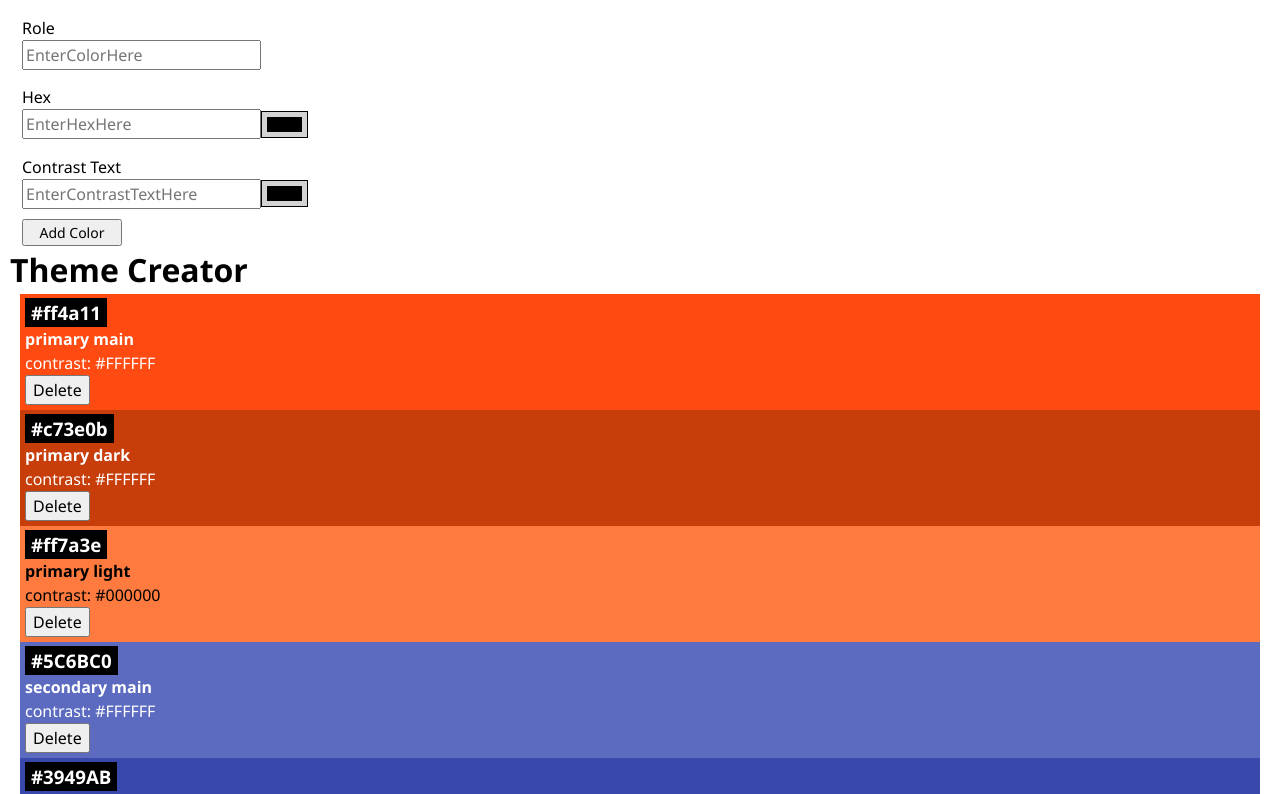
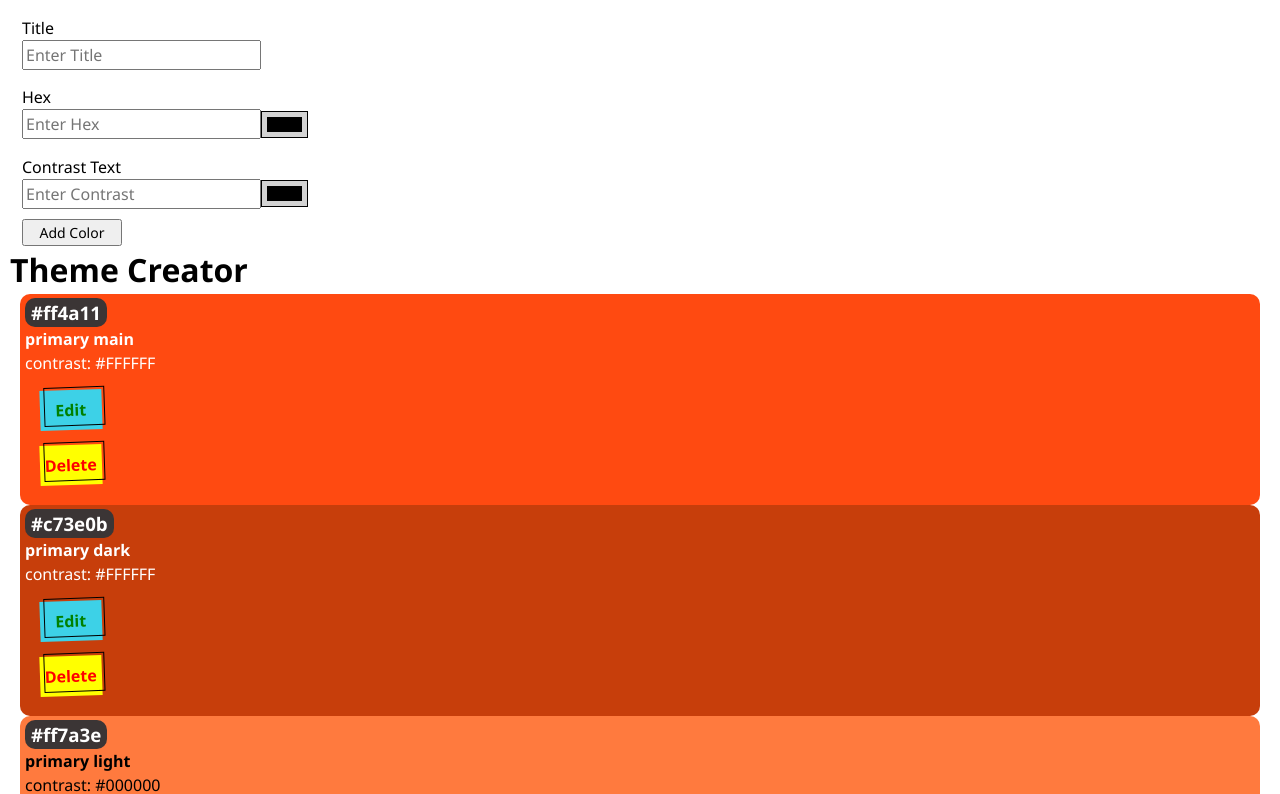
Before and after one commit to JohannMerck/recap-4, a React (Vite) app: page / in a window 1280 px wide. Shown: the top 794 px of the page. Built offline with nearby package versions, Linux system fonts and the light colour scheme.

Commit message:
editedButtons

```diff
--- /dev/null
+++ b/src/Components/Buttons/StyledButton.js
@@ -0,0 +1,54 @@
+import styled from "styled-components";
+
+export const StyledButton = styled.button`
+  background-color: #3dd1e7;
+  border: 0 solid #e5e7eb;
+  box-sizing: border-box;
+  color: green;
+  margin: 15px;
+  display: flex;
+  font-family: ui-sans-serif, system-ui, -apple-system, system-ui, "Segoe UI",
+    Roboto, "Helvetica Neue", Arial, "Noto Sans", sans-serif,
+    "Apple Color Emoji", "Segoe UI Emoji", "Segoe UI Symbol", "Noto Color Emoji";
+  font-size: 1rem;
+  font-weight: 700;
+  justify-content: center;
+  line-height: 1rem;
+  padding: 0.75rem 1.65rem;
+  position: relative;
+  text-align: center;
+  text-decoration: none #000000 solid;
+  text-decoration-thickness: auto;
+  width: 5%;
+  max-width: 460px;
+  position: relative;
+  cursor: pointer;
+  transform: rotate(-2deg);
+  user-select: none;
+  -webkit-user-select: none;
+  touch-action: manipulation;
+
+  &:focus {
+    outline: 0;
+  }
+
+  &:after {
+    content: "";
+    position: absolute;
+    border: 1px solid #000000;
+    bottom: 4px;
+    left: 4px;
+    width: calc(100% - 1px);
+    height: calc(100% - 1px);
+  }
+
+  &:hover:after {
+    bottom: 2px;
+    left: 2px;
+  }
+`;
+
+export const StyledDeleteButton = styled(StyledButton)`
+  background-color: yellow;
+  color: red;
+`;
--- a/src/Components/Color/Color.css
+++ b/src/Components/Color/Color.css
@@ -1,11 +1,13 @@
 .color-card {
   margin: 0px 10px;
   padding: 5px;
+  border-radius: 10px;
 }
 
 .color-card-confirmed {
   display: inline;
   padding: 2px 6px;
-  background: black;
+  background: rgb(59, 53, 53);
   color: white;
+  border-radius: 10px;
 }
--- a/src/Components/Color/Color.jsx
+++ b/src/Components/Color/Color.jsx
@@ -1,5 +1,7 @@
 import { useState } from "react";
 import "./Color.css";
+import { StyledButton } from "../Buttons/StyledButton";
+import { StyledDeleteButton } from "../Buttons/StyledButton";
 
 export default function Color({ color, onDelete }) {
   const [deleteVisible, setDeleteVisible] = useState(false);
@@ -18,11 +20,12 @@ export default function Color({ color, onDelete }) {
       <h3 className="color-card-confirmed">{color.hex}</h3>
       <h4>{color.role}</h4>
       <p>contrast: {color.contrastText}</p>
+      <StyledButton>Edit</StyledButton>
       {!deleteVisible ? (
-        <button onClick={toggleDelete}>Delete</button>
+        <StyledDeleteButton onClick={toggleDelete}>Delete</StyledDeleteButton>
       ) : (
         <div>
-          <p className="color-card-confirmed">Confirmed?</p>
+          <p className="color-card-confirmed">Are you sure?</p>
           <button onClick={toggleDelete}>Cancel</button>
           <button
             onClick={() => {
--- a/src/Components/ColorForm/ColorForm.jsx
+++ b/src/Components/ColorForm/ColorForm.jsx
@@ -70,8 +70,8 @@ export function ColorForm({ handleSubmit }) {
   return (
     <StyledForm $inputColor={$inputColor} onSubmit={onSubmit}>
       <fieldset>
-        <label htmlFor="role">Role</label>
-        <input name="role" placeholder="EnterColorHere" />
+        <label htmlFor="role">Title</label>
+        <input name="role" placeholder="Enter Title" />
       </fieldset>
       <fieldset>
         <label htmlFor="hex">Hex</label>
@@ -79,7 +79,7 @@ export function ColorForm({ handleSubmit }) {
           <input
             onChange={handleInput}
             name="hex"
-            placeholder="EnterHexHere"
+            placeholder="Enter Hex"
             value={$inputColor.hex}
           />
           <div className="outerDiv">
@@ -93,7 +93,7 @@ export function ColorForm({ handleSubmit }) {
           <input
             onChange={handleInput}
             name="contrasttext"
-            placeholder="EnterContrastTextHere"
+            placeholder="Enter Contrast"
             value={$inputColor.contrasttext}
           />
           <div className="outerDiv">
```
